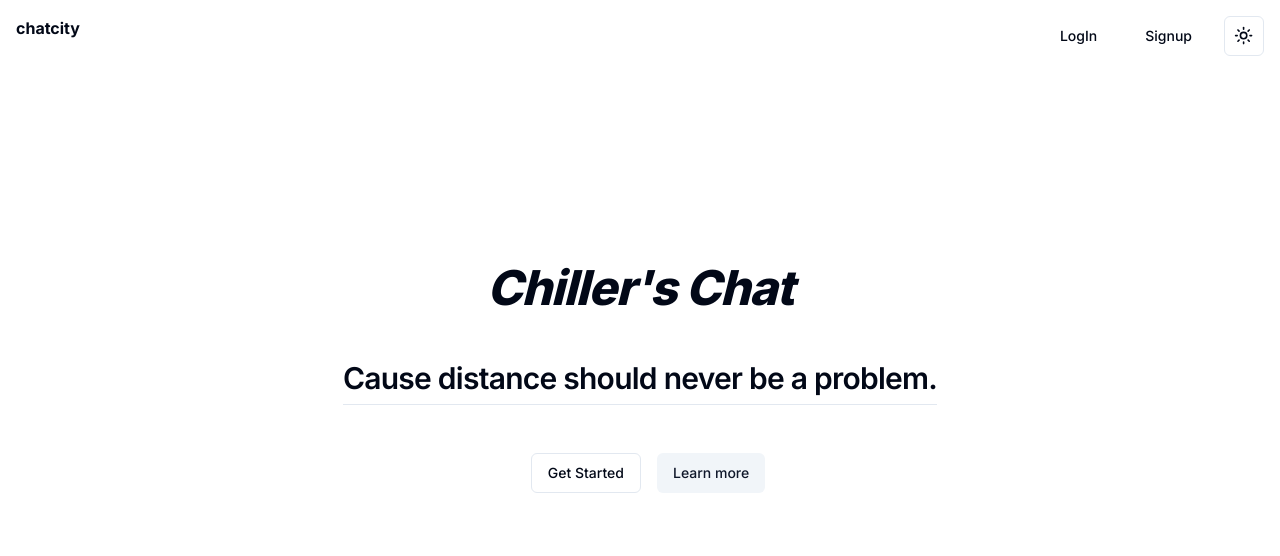
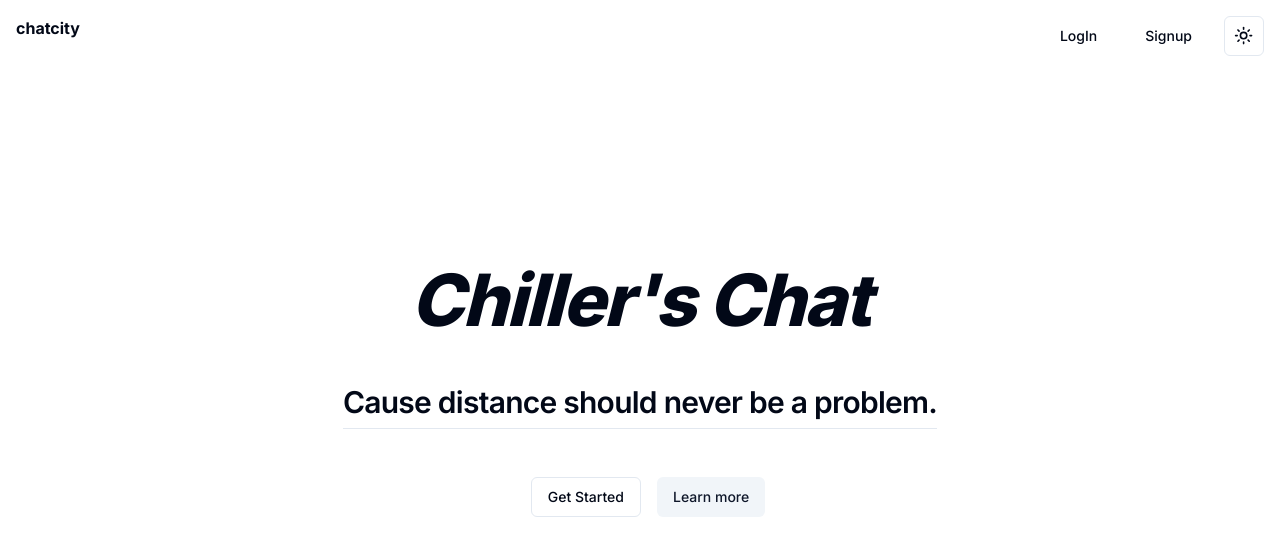
Before and after one commit to LaPulgaaa/chatapp, a Next.js app: page / in a window 1280 px wide. Shown: the top 556 px of the page. Built offline with nearby package versions, Linux system fonts and the light colour scheme.

Commit message:
home: Bump the size of h1.

```diff
--- a/app/page.tsx
+++ b/app/page.tsx
@@ -8,10 +8,10 @@ export default function Home() {
 
   return (
     <div className="grid justify-items-center m-48">
-      <h1 className="italic scroll-m-20 text-4xl font-extrabold tracking-tight lg:text-5xl">
+      <h1 className="italic scroll-m-20 text-4xl font-extrabold tracking-tight lg:text-7xl">
         Chiller's Chat
       </h1>
-      <h2 className="scroll-m-20 border-b pb-2 m-12 text-3xl font-semibold tracking-tight first:mt-0">
+      <h2 className="scroll-m-20 border-b pb-2 m-12 text-3xl font-semibold tracking-tight first:mt-0 hover:italic">
         Cause distance should never be a problem.
       </h2>
       <div className="flex px-4">
```
